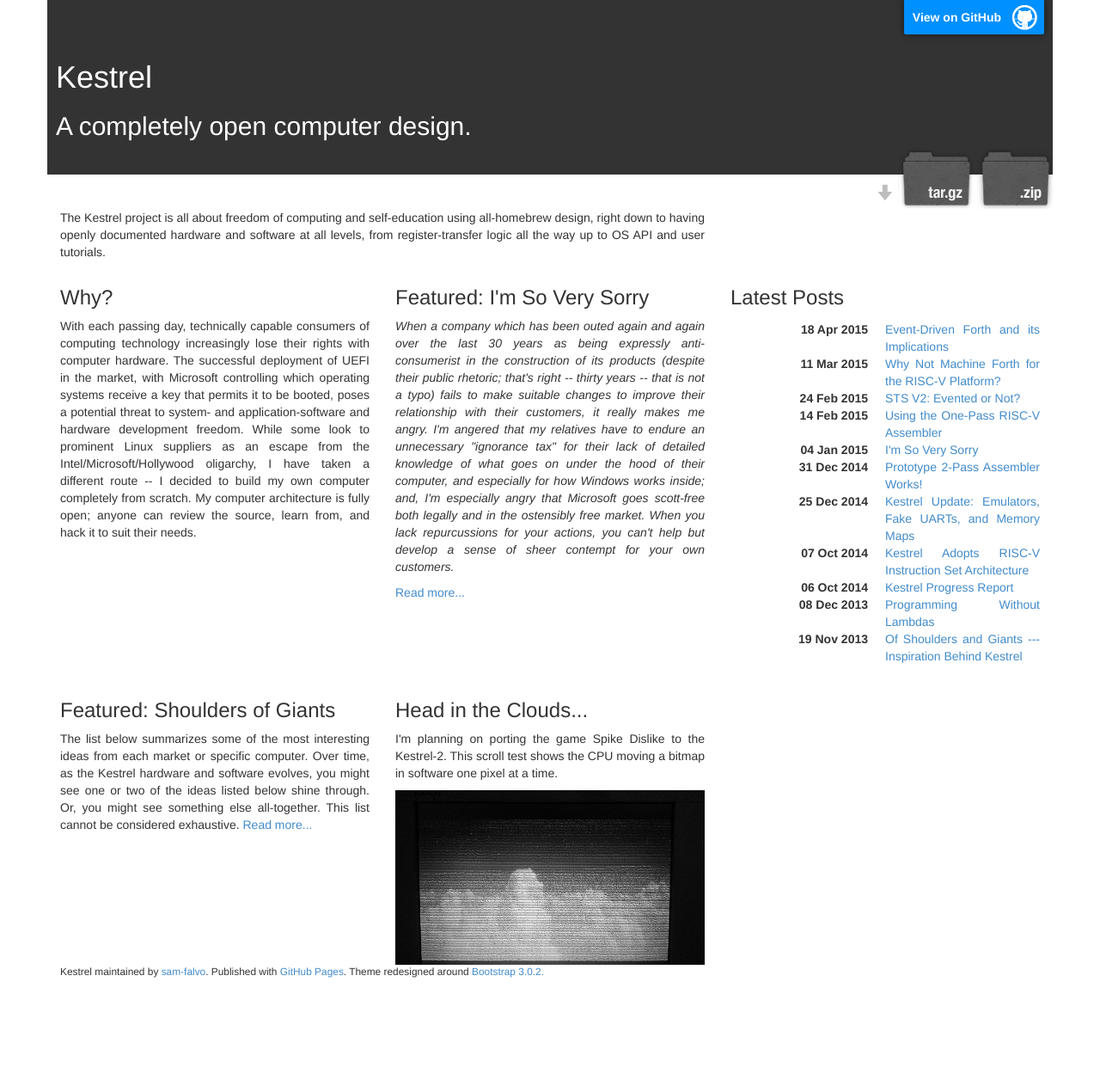
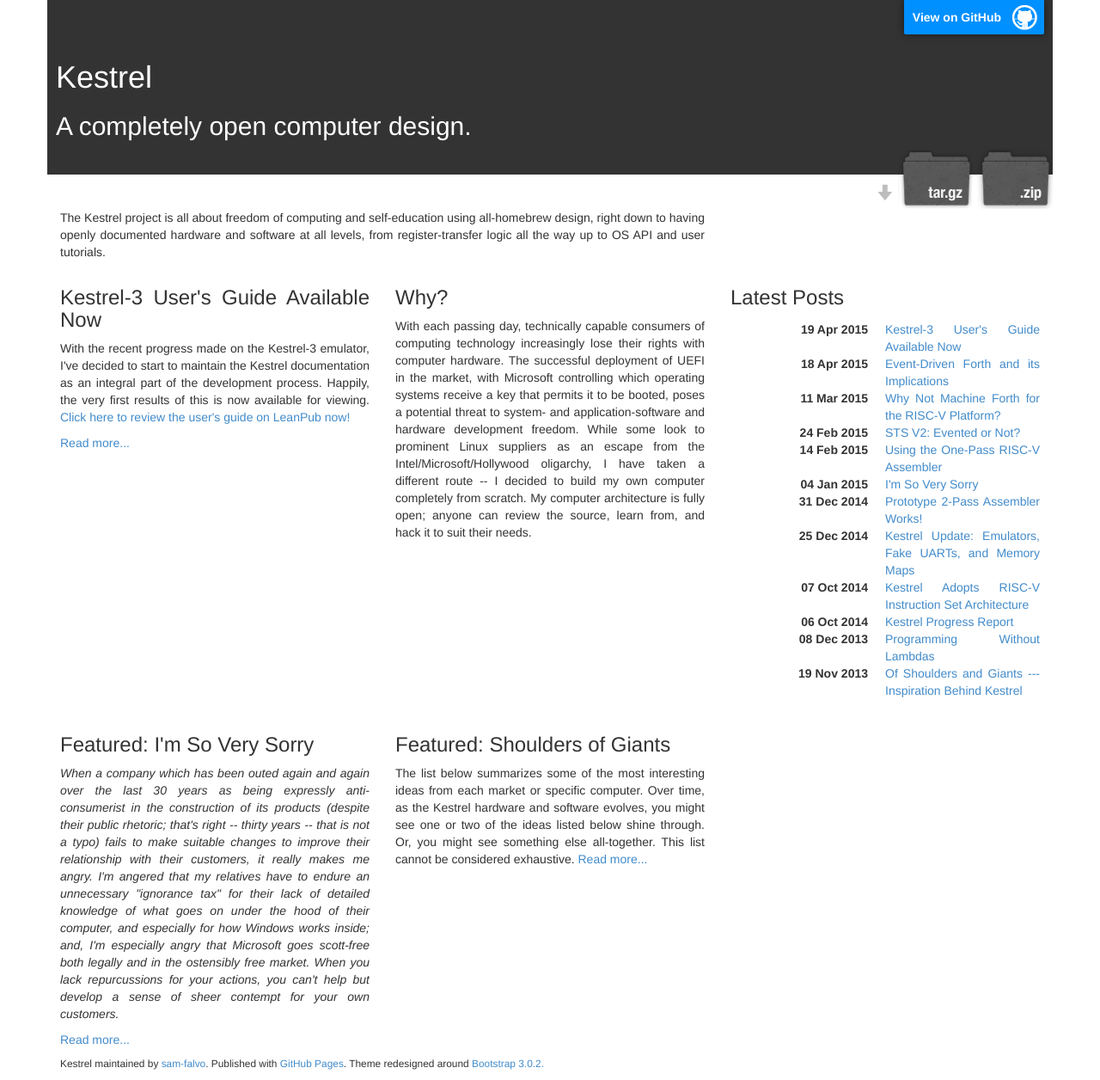
Before and after one commit to KestrelComputer/kestrel, a Jekyll site: the page built from index.html, in a window 1280 px wide. Shown: the whole page at 86% size. Built offline with Jekyll 4.4.1, drawn with Linux system fonts in a browser that asks for light colours; Markdown is read by kramdown in place of the engine named in the settings; before the commit the page ends 1149 px from its top, so only the background shows below that.

Commit message:
Announcement of K3UG

```diff
--- a/index.html
+++ b/index.html
@@ -10,13 +10,13 @@ title: Kestrel
 </div>
 <div class="row">
 	<div class="col-md-4">
+		<h3>Kestrel-3 User's Guide Available Now</h3>
+    <p>With the recent progress made on the Kestrel-3 emulator, I've decided to start to maintain the Kestrel documentation as an integral part of the development process.  Happily, the very first results of this is now available for viewing.  <a href="http://leanpub.com/k3ug">Click here to review the user's guide on LeanPub now!</a></p>
+    <p><a href="{{ site.baseurl }}/2015/04/19/users-guide-available-now/">Read more...</a></p>
+	</div>
+	<div class="col-md-4">
 		<h3>Why?</h3>
 		<p>With each passing day, technically capable consumers of computing technology increasingly lose their rights with computer hardware.	The successful deployment of UEFI in the market, with Microsoft controlling which operating systems receive a key that permits it to be booted, poses a potential threat to system- and application-software and hardware development freedom.  While some look to prominent Linux suppliers as an escape from the Intel/Microsoft/Hollywood oligarchy, I have taken a different route -- I decided to build my own computer completely from scratch.  My computer architecture is fully open; anyone can review the source, learn from, and hack it to suit their needs.</p>
-	</div>
-	<div class="col-md-4">
-		<h3>Featured: I'm So Very Sorry</h3>
-		<p><i>When a company which has been outed again and again over the last 30 years as being expressly anti-consumerist in the construction of its products (despite their public rhetoric; that's right -- thirty years -- that is not a typo) fails to make suitable changes to improve their relationship with their customers, it really makes me angry. I'm angered that my relatives have to endure an unnecessary "ignorance tax" for their lack of detailed knowledge of what goes on under the hood of their computer, and especially for how Windows works inside; and, I'm especially angry that Microsoft goes scott-free both legally and in the ostensibly free market. When you lack repurcussions for your actions, you can't help but develop a sense of sheer contempt for your own customers.</i></p>
-		<p><a href="{{ site.baseurl }}/2015/01/04/im-so-very-sorry/">Read more...</a></p>
 	</div>
 	<div class="col-md-4">
 		<h3>Latest Posts</h3>
@@ -29,12 +29,12 @@ title: Kestrel
 </div>
 <div class="row">
 	<div class="col-md-4">
+		<h3>Featured: I'm So Very Sorry</h3>
+		<p><i>When a company which has been outed again and again over the last 30 years as being expressly anti-consumerist in the construction of its products (despite their public rhetoric; that's right -- thirty years -- that is not a typo) fails to make suitable changes to improve their relationship with their customers, it really makes me angry. I'm angered that my relatives have to endure an unnecessary "ignorance tax" for their lack of detailed knowledge of what goes on under the hood of their computer, and especially for how Windows works inside; and, I'm especially angry that Microsoft goes scott-free both legally and in the ostensibly free market. When you lack repurcussions for your actions, you can't help but develop a sense of sheer contempt for your own customers.</i></p>
+		<p><a href="{{ site.baseurl }}/2015/01/04/im-so-very-sorry/">Read more...</a></p>
+	</div>
+	<div class="col-md-4">
 		<h3>Featured: Shoulders of Giants</h3>
 		<p>The list below summarizes some of the most interesting ideas from each market or specific computer.  Over time, as the Kestrel hardware and software evolves, you might see one or two of the ideas listed below shine through.  Or, you might see something else all-together.  This list cannot be considered exhaustive.  <a href="{{ site.baseurl }}/2013/11/19/of-shoulders-and-giants">Read more...</a></p>
 	</div>
-	<div class="col-md-4">
-		<h3>Head in the Clouds...</h3>
-		<p>I'm planning on porting the game Spike Dislike to the Kestrel-2.  This scroll test shows the CPU moving a bitmap in software one pixel at a time.</p>
-		<a href="{{site.baseurl}}/images/screencap.cloudscape.mp4"><img src="{{ site.baseurl }}/images/screencap.cloudscape.jpg" alt="Kestrel-2 displaying clouds" style="max-width: 100%;"/></a>
-	</div>
 </div>
```
Also changed, not shown: _posts/2015-04-19-users-guide-available-now.md (added, +25 -0 lines).
